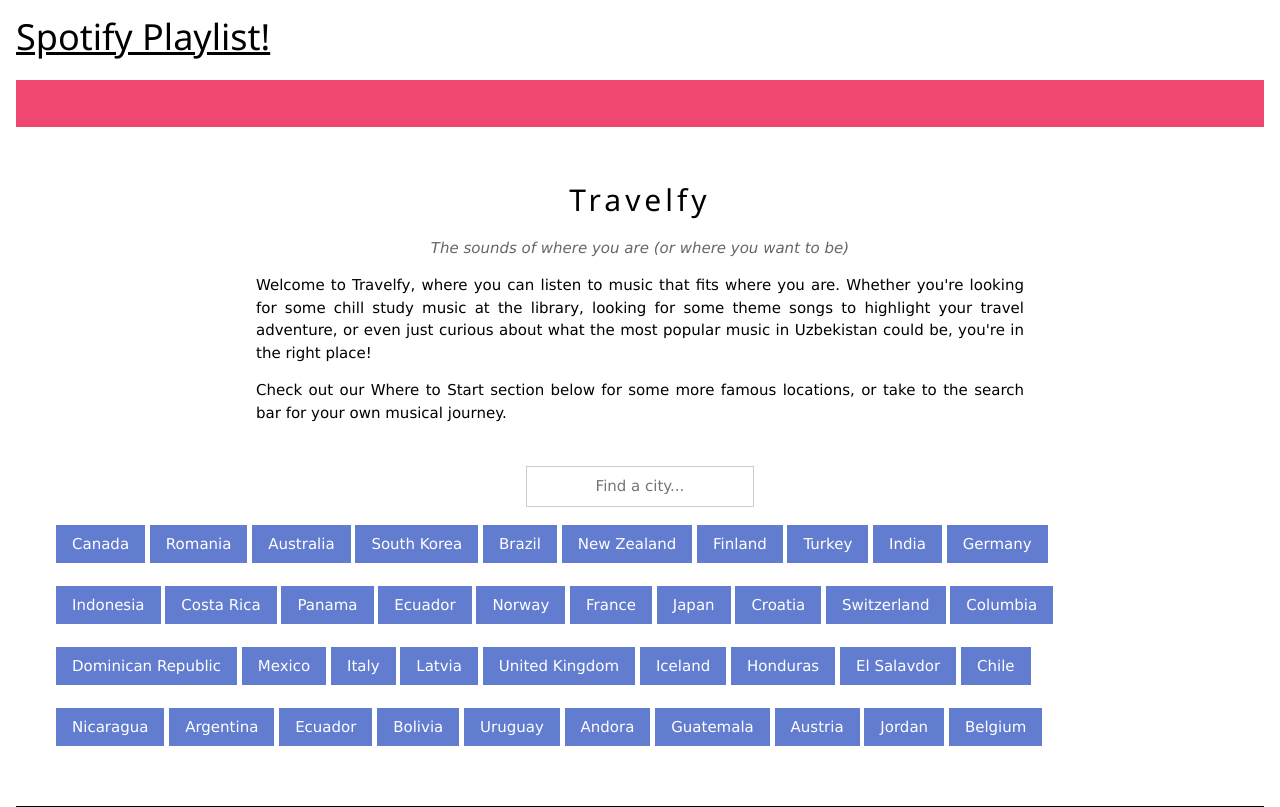
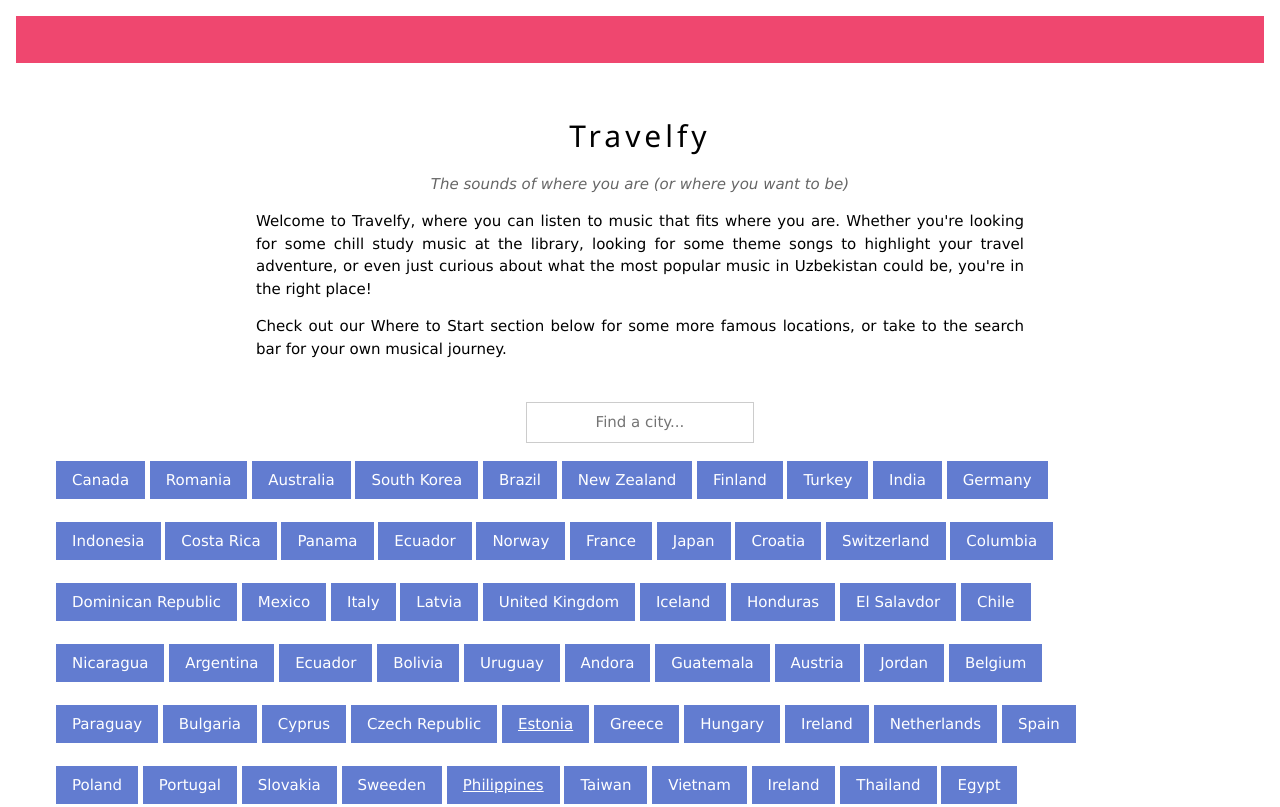
Before and after one commit to Brielle-Chenier/PearlHacks21, a Flask app: page / in a window 1280 px wide. Shown: the top 807 px of the page. Run offline with Flask 2, Linux system fonts and the light colour scheme; some libraries are stand-ins or nearby versions.

Commit message:
Create index.html

```diff
--- a/flaskApp/templates/index.html
+++ b/flaskApp/templates/index.html
@@ -33,7 +33,7 @@
 
 <body class="w3-container w3-auto">
 
-    <h1><a href={{link}}>Spotify Playlist!</a></h1>
+    <h1>{{link}}</h1>
     <div class="w3-panel w3-padding-large" style="background-color:rgb(239, 71, 111)"></br></div>
 
     <!-- The About Us Section -->
@@ -84,28 +84,52 @@
       <li class="w3-button w3-text-white" style="background-color:rgb(98, 124, 208)"><a href="http://127.0.0.1:5000/Columbia" style="text-decoration:none;">Columbia</a></li>
     </br></br>
     <li class="w3-button w3-text-white" style="background-color:rgb(98, 124, 208)"><a href="http://127.0.0.1:5000/Dominican Republic" style="text-decoration:none;">Dominican Republic</a></li>
-    <li class="w3-button w3-text-white" style="background-color:rgb(98, 124, 208)"><a href="http://127.0.0.1:5000/Costa Rica" style="text-decoration:none;">Mexico</a></li>
-    <li class="w3-button w3-text-white" style="background-color:rgb(98, 124, 208)"><a href="http://127.0.0.1:5000/Panama" style="text-decoration:none;">Italy</a></li>
-    <li class="w3-button w3-text-white" style="background-color:rgb(98, 124, 208)"><a href="http://127.0.0.1:5000/Ecuador" style="text-decoration:none;">Latvia</a></li>
-    <li class="w3-button w3-text-white" style="background-color:rgb(98, 124, 208)"><a href="http://127.0.0.1:5000/Norway" style="text-decoration:none;">United Kingdom</a></li>
-    <li class="w3-button w3-text-white" style="background-color:rgb(98, 124, 208)"><a href="http://127.0.0.1:5000/France" style="text-decoration:none;">Iceland</a></li>
-    <li class="w3-button w3-text-white" style="background-color:rgb(98, 124, 208)"><a href="http://127.0.0.1:5000/Japan" style="text-decoration:none;">Honduras</a></li>
-    <li class="w3-button w3-text-white" style="background-color:rgb(98, 124, 208)"><a href="http://127.0.0.1:5000/Croatia" style="text-decoration:none;">El Salavdor</a></li>
-    <li class="w3-button w3-text-white" style="background-color:rgb(98, 124, 208)"><a href="http://127.0.0.1:5000/Switzerland" style="text-decoration:none;">Chile</a></li>
+    <li class="w3-button w3-text-white" style="background-color:rgb(98, 124, 208)"><a href="http://127.0.0.1:5000/Mexico" style="text-decoration:none;">Mexico</a></li>
+    <li class="w3-button w3-text-white" style="background-color:rgb(98, 124, 208)"><a href="http://127.0.0.1:5000/Italy" style="text-decoration:none;">Italy</a></li>
+    <li class="w3-button w3-text-white" style="background-color:rgb(98, 124, 208)"><a href="http://127.0.0.1:5000/Latvia" style="text-decoration:none;">Latvia</a></li>
+    <li class="w3-button w3-text-white" style="background-color:rgb(98, 124, 208)"><a href="http://127.0.0.1:5000/United Kingdom" style="text-decoration:none;">United Kingdom</a></li>
+    <li class="w3-button w3-text-white" style="background-color:rgb(98, 124, 208)"><a href="http://127.0.0.1:5000/Iceland" style="text-decoration:none;">Iceland</a></li>
+    <li class="w3-button w3-text-white" style="background-color:rgb(98, 124, 208)"><a href="http://127.0.0.1:5000/Honduras" style="text-decoration:none;">Honduras</a></li>
+    <li class="w3-button w3-text-white" style="background-color:rgb(98, 124, 208)"><a href="http://127.0.0.1:5000/El Salavdor" style="text-decoration:none;">El Salavdor</a></li>
+    <li class="w3-button w3-text-white" style="background-color:rgb(98, 124, 208)"><a href="http://127.0.0.1:5000/Chile" style="text-decoration:none;">Chile</a></li>
   </br></br>
   <li class="w3-button w3-text-white" style="background-color:rgb(98, 124, 208)"><a href="http://127.0.0.1:5000/Nicaragua" style="text-decoration:none;">Nicaragua</a></li>
-  <li class="w3-button w3-text-white" style="background-color:rgb(98, 124, 208)"><a href="http://127.0.0.1:5000/Costa Rica" style="text-decoration:none;">Argentina</a></li>
-  <li class="w3-button w3-text-white" style="background-color:rgb(98, 124, 208)"><a href="http://127.0.0.1:5000/Panama" style="text-decoration:none;"></a>Ecuador</li>
-  <li class="w3-button w3-text-white" style="background-color:rgb(98, 124, 208)"><a href="http://127.0.0.1:5000/Ecuador" style="text-decoration:none;">Bolivia</a></li>
-  <li class="w3-button w3-text-white" style="background-color:rgb(98, 124, 208)"><a href="http://127.0.0.1:5000/Norway" style="text-decoration:none;">Uruguay</a></li>
-  <li class="w3-button w3-text-white" style="background-color:rgb(98, 124, 208)"><a href="http://127.0.0.1:5000/France" style="text-decoration:none;"></a>Andora</li>
-  <li class="w3-button w3-text-white" style="background-color:rgb(98, 124, 208)"><a href="http://127.0.0.1:5000/Japan" style="text-decoration:none;">Guatemala</a></li>
-  <li class="w3-button w3-text-white" style="background-color:rgb(98, 124, 208)"><a href="http://127.0.0.1:5000/Croatia" style="text-decoration:none;">Austria</a></li>
-  <li class="w3-button w3-text-white" style="background-color:rgb(98, 124, 208)"><a href="http://127.0.0.1:5000/Switzerland" style="text-decoration:none;">Jordan</a></li>
-  <li class="w3-button w3-text-white" style="background-color:rgb(98, 124, 208)"><a href="http://127.0.0.1:5000/Columbia" style="text-decoration:none;">Belgium</a></li>
-
-  </ul>
-
+  <li class="w3-button w3-text-white" style="background-color:rgb(98, 124, 208)"><a href="http://127.0.0.1:5000/Argentina" style="text-decoration:none;">Argentina</a></li>
+  <li class="w3-button w3-text-white" style="background-color:rgb(98, 124, 208)"><a href="http://127.0.0.1:5000/Ecuador" style="text-decoration:none;"></a>Ecuador</li>
+  <li class="w3-button w3-text-white" style="background-color:rgb(98, 124, 208)"><a href="http://127.0.0.1:5000/Bolivia" style="text-decoration:none;">Bolivia</a></li>
+  <li class="w3-button w3-text-white" style="background-color:rgb(98, 124, 208)"><a href="http://127.0.0.1:5000/Uruguay" style="text-decoration:none;">Uruguay</a></li>
+  <li class="w3-button w3-text-white" style="background-color:rgb(98, 124, 208)"><a href="http://127.0.0.1:5000/Andora" style="text-decoration:none;"></a>Andora</li>
+  <li class="w3-button w3-text-white" style="background-color:rgb(98, 124, 208)"><a href="http://127.0.0.1:5000/Guatemala" style="text-decoration:none;">Guatemala</a></li>
+  <li class="w3-button w3-text-white" style="background-color:rgb(98, 124, 208)"><a href="http://127.0.0.1:5000/Austria" style="text-decoration:none;">Austria</a></li>
+  <li class="w3-button w3-text-white" style="background-color:rgb(98, 124, 208)"><a href="http://127.0.0.1:5000/Jordan" style="text-decoration:none;">Jordan</a></li>
+  <li class="w3-button w3-text-white" style="background-color:rgb(98, 124, 208)"><a href="http://127.0.0.1:5000/Belgium" style="text-decoration:none;">Belgium</a></li>
+</br></br>
+  <li class="w3-button w3-text-white" style="background-color:rgb(98, 124, 208)"><a href="http://127.0.0.1:5000/Paraguay" style="text-decoration:none;">Paraguay</a></li>
+  <li class="w3-button w3-text-white" style="background-color:rgb(98, 124, 208)"><a href="http://127.0.0.1:5000/Bulgaria" style="text-decoration:none;">Bulgaria</a></li>
+  <li class="w3-button w3-text-white" style="background-color:rgb(98, 124, 208)"><a href="http://127.0.0.1:5000/Cyprus" style="text-decoration:none;"></a>Cyprus</li>
+  <li class="w3-button w3-text-white" style="background-color:rgb(98, 124, 208)"><a href="http://127.0.0.1:5000/Czech Republic" style="text-decoration:none;">Czech Republic</a></li>
+  <li class="w3-button w3-text-white" style="background-color:rgb(98, 124, 208)"><a href="http://127.0.0.1:5000/Estonia="text-decoration:none;">Estonia</a></li>
+  <li class="w3-button w3-text-white" style="background-color:rgb(98, 124, 208)"><a href="http://127.0.0.1:5000/Greece" style="text-decoration:none;"></a>Greece</li>
+  <li class="w3-button w3-text-white" style="background-color:rgb(98, 124, 208)"><a href="http://127.0.0.1:5000/Hungary" style="text-decoration:none;">Hungary</a></li>
+  <li class="w3-button w3-text-white" style="background-color:rgb(98, 124, 208)"><a href="http://127.0.0.1:5000/Ireland" style="text-decoration:none;">Ireland</a></li>
+  <li class="w3-button w3-text-white" style="background-color:rgb(98, 124, 208)"><a href="http://127.0.0.1:5000/Netherlands" style="text-decoration:none;">Netherlands</a></li>
+  <li class="w3-button w3-text-white" style="background-color:rgb(98, 124, 208)"><a href="http://127.0.0.1:5000/Spain" style="text-decoration:none;">Spain</a></li>
+</br></br>
+  <li class="w3-button w3-text-white" style="background-color:rgb(98, 124, 208)"><a href="http://127.0.0.1:5000/Poland" style="text-decoration:none;">Poland</a></li>
+  <li class="w3-button w3-text-white" style="background-color:rgb(98, 124, 208)"><a href="http://127.0.0.1:5000/Portugal" style="text-decoration:none;">Portugal</a></li>
+  <li class="w3-button w3-text-white" style="background-color:rgb(98, 124, 208)"><a href="http://127.0.0.1:5000/Slovakia" style="text-decoration:none;"></a>Slovakia</li>
+  <li class="w3-button w3-text-white" style="background-color:rgb(98, 124, 208)"><a href="http://127.0.0.1:5000/Sweeden" style="text-decoration:none;">Sweeden</a></li>
+  <li class="w3-button w3-text-white" style="background-color:rgb(98, 124, 208)"><a href="http://127.0.0.1:5000/Philippines="text-decoration:none;">Philippines</a></li>
+  <li class="w3-button w3-text-white" style="background-color:rgb(98, 124, 208)"><a href="http://127.0.0.1:5000/Taiwan" style="text-decoration:none;"></a>Taiwan</li>
+  <li class="w3-button w3-text-white" style="background-color:rgb(98, 124, 208)"><a href="http://127.0.0.1:5000/Vietnam" style="text-decoration:none;">Vietnam</a></li>
+  <li class="w3-button w3-text-white" style="background-color:rgb(98, 124, 208)"><a href="http://127.0.0.1:5000/Ireland" style="text-decoration:none;">Ireland</a></li>
+  <li class="w3-button w3-text-white" style="background-color:rgb(98, 124, 208)"><a href="http://127.0.0.1:5000/Thailand" style="text-decoration:none;">Thailand</a></li>
+  <li class="w3-button w3-text-white" style="background-color:rgb(98, 124, 208)"><a href="http://127.0.0.1:5000/Egypt" style="text-decoration:none;">Egypt</a></li>
+  </br></br>
+  <li class="w3-button w3-text-white" style="background-color:rgb(98, 124, 208)"><a href="http://127.0.0.1:5000/Morocco" style="text-decoration:none;">Morocco</a></li>
+  <li class="w3-button w3-text-white" style="background-color:rgb(98, 124, 208)"><a href="http://127.0.0.1:5000/South Africa" style="text-decoration:none;">South Africa</a></li>
+  <li class="w3-button w3-text-white" style="background-color:rgb(98, 124, 208)"><a href="http://127.0.0.1:5000/Tunaisia" style="text-decoration:none;"></a>Tunaisia</li>
+  <li class="w3-button w3-text-white" style="background-color:rgb(98, 124, 208)"><a href="http://127.0.0.1:5000/Uzbekistan" style="text-decoration:none;">Uzbekistan</a></li>
     <br>
     <br>
 
@@ -128,7 +152,7 @@
           </div>
         </div>
         <div class="w3-third w3-margin-bottom">
-          <img src="/static/paris1.jpg" alt="Paris" style="width:100%" class="w3-hover-opacity">
+          <img src="/static/france.jpg" alt="Paris" style="width:100%" class="w3-hover-opacity">
           <div class="w3-container w3-white">
             <p><b>Paris</b></p>
             <p class="w3-opacity">Paris, France</p>
```
